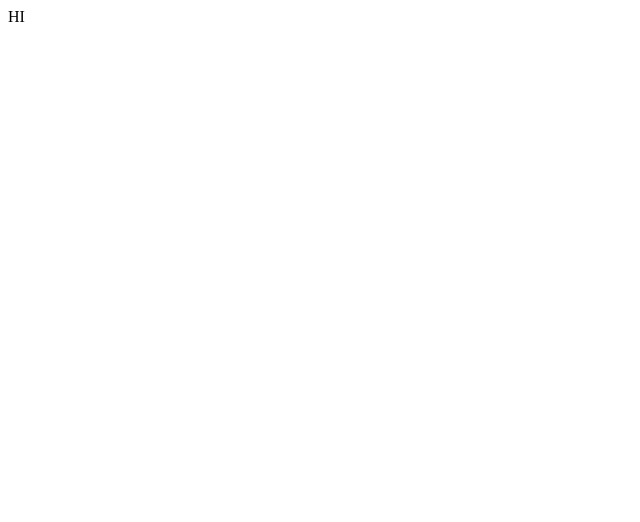
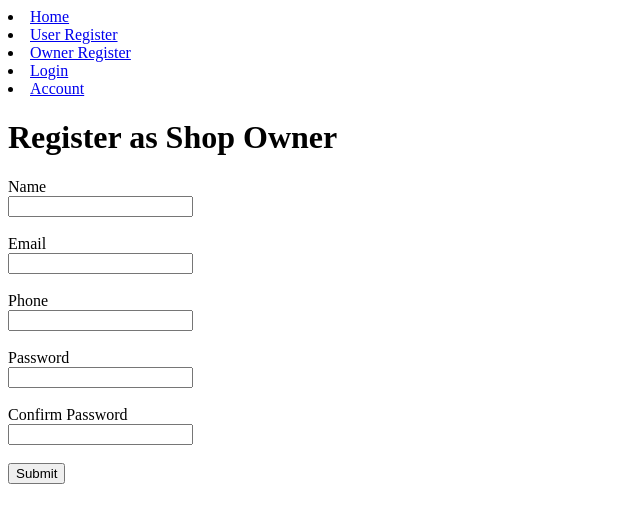
Before and after one commit to SharanuSB/Digitise_Business, a React (Create React App) app in the folder frontend/: page /shopOwnerRegister in a window 1280 px wide. Shown: the top 522 px of the page, without its empty margins (0-640 px from the left). Built offline with nearby package versions, Linux system fonts and the light colour scheme.

Commit message:
ui initial setup

```diff
--- a/frontend/src/App.js
+++ b/frontend/src/App.js
@@ -1,10 +1,13 @@
+import Navbar from "./Components/Navbar/Navbar"
 
-function App() {
+
+
+const App = ()=>{
   return (
-    <div className="App">
-        HI
+    <div>
+        <Navbar/>
     </div>
-  );
+  )
 }
 
-export default App;
+export default App
--- /dev/null
+++ b/frontend/src/Components/Navbar/Account.js
@@ -0,0 +1,9 @@
+const Account = ()=>{
+    return (
+        <div>
+            Account
+        </div>
+    )
+}
+
+export default Account
--- /dev/null
+++ b/frontend/src/Components/Navbar/Home.js
@@ -0,0 +1,9 @@
+const Home = ()=>{
+    return (
+        <div>
+            Home
+        </div>
+    )
+}
+
+export default Home
--- /dev/null
+++ b/frontend/src/Components/Navbar/Login.js
@@ -0,0 +1,18 @@
+const Login = ()=>{
+
+
+    return (
+        <div>
+            <form>
+                <h1>Login to your account</h1>
+                <label htmlFor="email">Email</label><br/>
+                <input id="email"/><br/>
+                <label htmlFor="pass">Password</label><br/>
+                <input id="pass"/><br/>
+                <input type="submit"/>
+            </form>
+        </div>
+    )
+}
+
+export default Login
--- /dev/null
+++ b/frontend/src/Components/Navbar/Navbar.js
@@ -0,0 +1,27 @@
+import { Link, Route } from "react-router-dom/cjs/react-router-dom.min"
+import Home from "./Home"
+import Login from "./Login"
+import Account from "./Account"
+import CustomerRegister from "../Users/CustomerRegister"
+import OwnerRegister from "../Users/OwnerRegister"
+
+
+const Navbar = (props)=>{
+    return (
+        <div>
+            <li><Link to="/">Home</Link></li>
+            <li><Link to="/userRegister">User Register</Link></li>
+            <li><Link to="/shopOwnerRegister">Owner Register</Link></li>
+            <li><Link to="/login">Login</Link></li>
+            <li><Link to="/account">Account</Link></li>
+
+            <Route path="/" component = {Home} exact={true}/>
+            <Route path="/userRegister" component = {CustomerRegister} exact={true}/>
+            <Route path="/shopOwnerRegister" component = {OwnerRegister} exact={true}/>
+            <Route path="/login" component = {Login} exact={true}/>
+            <Route path="/account" component = {Account} exact={true}/>
+        </div>
+    )
+}
+
+export default Navbar
--- /dev/null
+++ b/frontend/src/Components/Navbar/Register.js
@@ -0,0 +1,87 @@
+import { useState, useEffect } from "react"
+import validator from "validator"
+
+const RegisterForm = (props)=>{
+
+    const {submitForm} = props
+
+    const [username, setUsername] = useState("")
+    const [email, setEmail] = useState("")
+    const [phone, setPhone] = useState("")
+    const [password, setPassword] = useState("")
+    const [confirmPassWord, setConfirmPassword] = useState("")
+    const [formErrors, setFormErrors] = useState({})
+
+    const errors = {}
+
+    const formValidations = ()=>{
+        if(username.length==0){
+            errors.username = "Username is Required"
+        }else if(username.length<3){
+            errors.username = "Username should have more than 3 letters"
+        }
+
+        if(email.length==0){
+            errors.email = "Email is Required"
+        }else if(!validator.isEmail(email)){
+            errors.email = "Invalid Email format"
+        }
+
+        if(phone.length==0){
+            errors.phone = "Phone Number is Required"
+        }else if(!validator.isNumeric(phone)){
+            errors.phone = "Phone should contain only numbers"
+        }
+
+        if(password.length==0){
+            errors.password = "Password is Required"
+        }else if(password.length<7||password.length>16){
+            errors.password = "Password should be between 8 to 16 characters"
+        }
+
+        if(confirmPassWord!=password){
+            errors.confirm = "Passwords do not match"
+        }
+        setFormErrors(errors)
+    }
+
+
+    const formSubmit = (e)=>{
+        e.preventDefault()
+
+        formValidations()
+        const formData = {
+            username, email, phone, password
+        }
+    }
+
+    return (
+        <div>
+            <form onSubmit={formSubmit}>
+                <label htmlFor="name">Name</label><br/>
+                <input id="name" type="text" value={username} onChange={(e)=>{setUsername(e.target.value)}}/><br/>
+                {formErrors?.username&&<span style={{color:"red"}}>{formErrors?.username}</span>}<br/>
+
+                <label htmlFor="email">Email</label><br/>
+                <input id="email" type="text" value={email} onChange={(e)=>{setEmail(e.target.value)}} /><br/>
+                {formErrors?.email&&<span style={{color:"red"}}>{formErrors?.email}</span>}<br/>
+
+                <label htmlFor="phone">Phone</label><br/>
+                <input id="phone" type="text" value={phone} onChange={(e)=>{setPhone(e.target.value)}}/><br/>
+                {formErrors?.phone&&<span style={{color:"red"}}>{formErrors?.phone}</span>}<br/>
+
+                <label htmlFor="pass">Password</label><br/>
+                <input id="pass" type="password" value={password} onChange={(e)=>{setPassword(e.target.value)}}/><br/>
+                {formErrors?.password&&<span style={{color:"red"}}>{formErrors?.password}</span>}<br/>
+
+                <label htmlFor="confirm">Confirm Password</label><br/>
+                <input id="confirm" type="password" value={confirmPassWord} onChange={(e)=>{setConfirmPassword(e.target.value)}}/><br/>
+                {formErrors?.confirm&&<span style={{color:"red"}}>{formErrors?.confirm}</span>}<br/>
+
+                <input type="submit"/>
+            </form>
+        </div>
+    )
+}
+
+export default RegisterForm
--- /dev/null
+++ b/frontend/src/Components/Users/CustomerRegister.js
@@ -0,0 +1,17 @@
+import RegisterForm from "../Navbar/Register"
+
+const CustomerRegister = ()=>{
+
+    const submitForm = ()=>{
+
+    }
+
+    return (
+        <div>
+            <h1>Register as Customer</h1>
+            <RegisterForm submitForm = {submitForm}/>
+        </div>
+    )
+}
+
+export default CustomerRegister
--- /dev/null
+++ b/frontend/src/Components/Users/OwnerRegister.js
@@ -0,0 +1,17 @@
+import RegisterForm from "../Navbar/Register"
+
+const OwnerRegister = ()=>{
+
+    const submitForm = ()=>{
+
+    }
+
+    return (
+        <div>
+            <h1>Register as Shop Owner</h1>
+            <RegisterForm submitForm = {submitForm}/>
+        </div>
+    )
+}
+
+export default OwnerRegister
--- /dev/null
+++ b/frontend/src/Redux/Reducers/usersReducer.js
@@ -0,0 +1,15 @@
+const usersInitialState = {
+    data:[]
+}
+
+const usersReducer = (state=usersInitialState, action)=>{
+    switch (action.type){
+
+
+        default:{
+            return {...state}
+        }
+    }
+}
+
+export default usersReducer
--- /dev/null
+++ b/frontend/src/Redux/Store/configureStore.js
@@ -0,0 +1,12 @@
+import { applyMiddleware,combineReducers,createStore } from "redux"
+import thunk from "redux-thunk"
+import usersReducer from "../Reducers/usersReducer"
+
+const configureStore = ()=>{
+    const store = createStore(combineReducers({
+        users:usersReducer
+    }), applyMiddleware(thunk))
+    return store
+}
+
+export default configureStore
--- a/frontend/src/index.js
+++ b/frontend/src/index.js
@@ -1,10 +1,17 @@
 import React from 'react';
 import ReactDOM from 'react-dom/client';
-
+import {BrowserRouter} from "react-router-dom"
+import {Provider} from "react-redux"
+import configureStore from './Redux/Store/configureStore';
 import App from './App';
 
+const store = configureStore()
 
 const root = ReactDOM.createRoot(document.getElementById('root'));
 root.render(
-    <App />
+    <Provider store = {store}>
+        <BrowserRouter>
+            <App />
+        </BrowserRouter>
+    </Provider>
 );
```
Also changed, not shown: frontend/package.json (+7 -0 lines), 1 other file (tests, documents, lock files or other folders).
